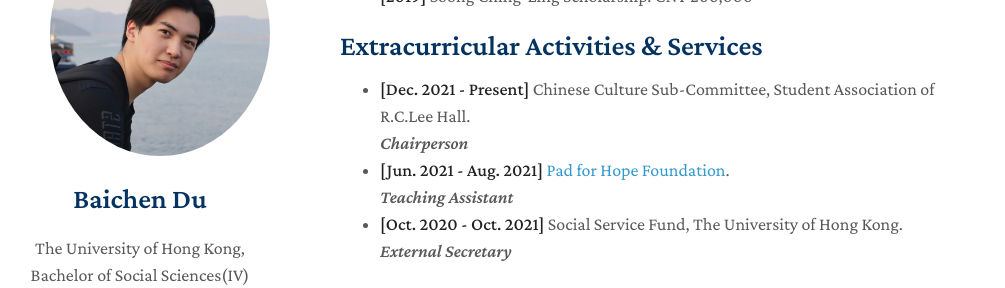
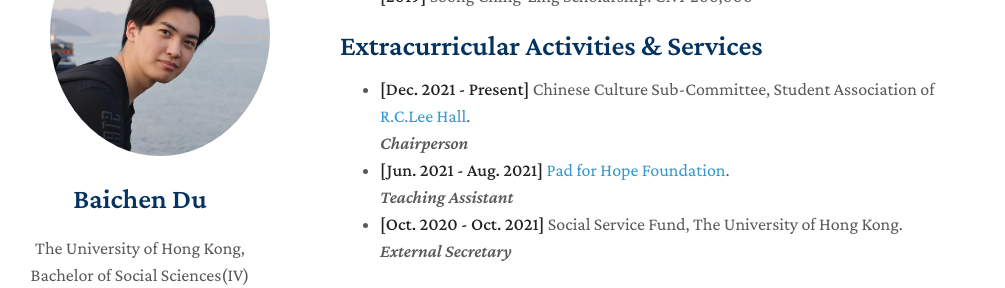
Before and after one commit to AlbertBaichenDu/AlbertBaichenDu.github.io, a Jekyll site: the page built from index.md, in a window 1280 px wide and 900 px high, scrolled down 1871 px. Shown: the part 181-469 px from the top of the window, without its empty margins (130-1135 px from the left). Built offline with Jekyll 4.4.1, drawn with Linux system fonts in a browser that asks for light colours; nearby versions of some CDN libraries; a style sheet for code colours, icons or effects is not loaded; our own code applies the rules of GitHub Pages for plain Markdown files; part of the change alters nothing that is shown.

```diff
--- a/index.md
+++ b/index.md
@@ -90,7 +90,7 @@ layout: homepage
 
 ## Extracurricular Activities & Services
 
-- **[Dec. 2021 - Present]** Chinese Culture Sub-Committee, Student Association of R.C.Lee Hall.
+- **[Dec. 2021 - Present]** Chinese Culture Sub-Committee, Student Association of [R.C.Lee Hall](https://www.rclhall.hku.hk/).
   <br>
   <em> Chairperson </em>
 - **[Jun. 2021 - Aug. 2021]** [Pad for Hope Foundation](https://padforhope.org/).
```
